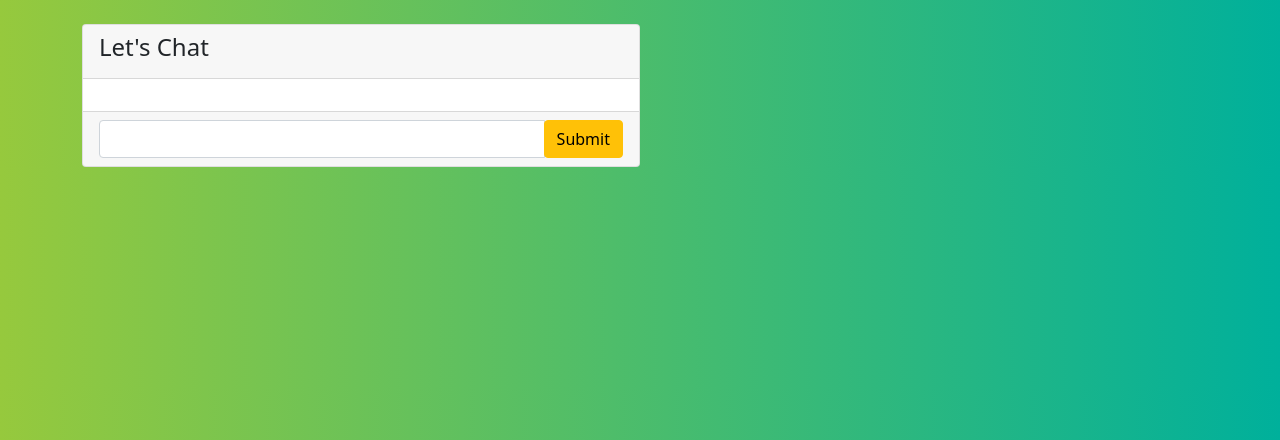
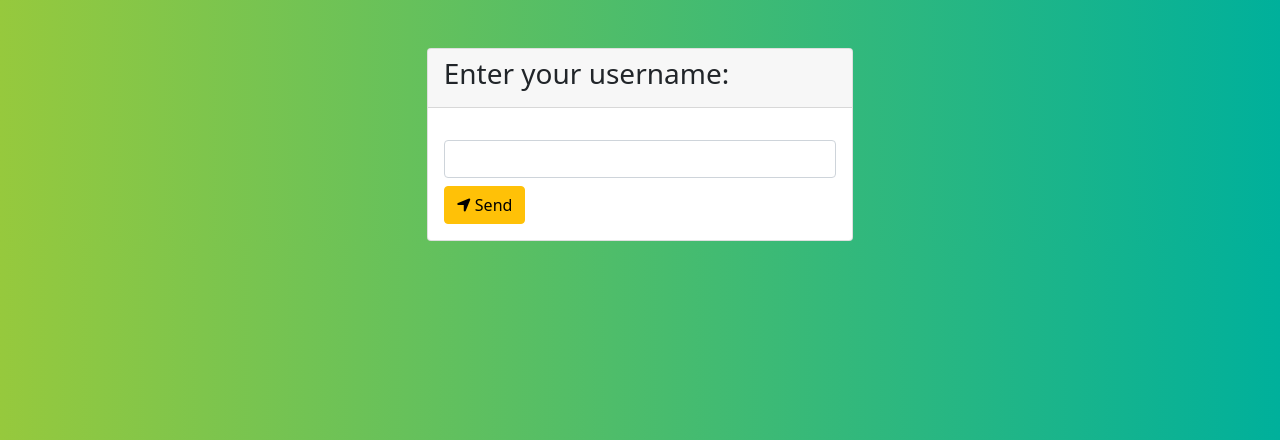
Before and after one commit to Josemiranda989/chat-javascript, a PHP site: page / in a window 1280 px wide. Shown: the part 56-496 px from the top of the page. Run offline with PHP 8.4, Linux system fonts and the light colour scheme; some libraries are stand-ins or nearby versions.

Commit message:
Mensajes y usuarios listos

```diff
--- a/src/public/css/main.css
+++ b/src/public/css/main.css
@@ -3,3 +3,7 @@ body {
     background: -webkit-linear-gradient(to right, #96c93d, #00b09b);  /* Chrome 10-25, Safari 5.1-6 */
     background: linear-gradient(to right, #96c93d, #00b09b); /* W3C, IE 10+/ Edge, Firefox 16+, Chrome 26+, Opera 12+, Safari 7+ */
 }
+
+#contentWrap {
+    display:none
+}
--- a/src/public/index.html
+++ b/src/public/index.html
@@ -7,6 +7,8 @@
   <meta name="viewport" content="width=device-width, initial-scale=1.0">
   <!-- Boostrap -->
   <link href="https://cdn.jsdelivr.net/npm/bootstrap@5.0.2/dist/css/bootstrap.min.css" rel="stylesheet" integrity="sha384-EVSTQN3/azprG1Anm3QDgpJLIm9Nao0Yz1ztcQTwFspd3yD65VohhpuuCOmLASjC" crossorigin="anonymous">
+  <!-- Font Awesome -->
+  <script src="https://kit.fontawesome.com/9539ea912e.js" crossorigin="anonymous"></script>
   <!-- Custom css -->
   <link rel="stylesheet" href="/css/main.css">
   <title>Chat Javascript</title>
@@ -18,8 +20,24 @@
     <a class="navbar-brand mx-auto" href="/">Javascript Chat</a>
   </nav>
 
-  <div class="container">
-    <div class="col-md-6 mt-4">
+  <div class="card col-md-4 mt-5 mx-auto" id="nickWrap">
+    <div class="card-header">
+      <h3>Enter your username:</h3>
+    </div>
+    <p id="nickError"></p>
+    <div class="card-body">
+      <form id="nickForm">
+        <input type="text" id="nickname" class="form-control">
+        <button type="submit" class="btn btn-warning mt-2">
+          <i class="fas fa-location-arrow"></i> Send
+        </button>
+      </form>
+    </div>
+  </div>
+
+  <div class="container" id="contentWrap">
+    <div class="row mt-2">
+      <div class="col-md-6 offset-md-1">
         <div class="card">
           <div class="card-header">
             <h4>Let's Chat</h4>
@@ -30,13 +48,28 @@
             <div class="input-group">
               <input type="text" id="message" class="form-control">
               <div class="input-group-append">
-              <input type="submit" class="btn btn-warning">
+                <button type="submit" class="btn btn-warning" name="button">
+                  <i class="fas fa-location-arrow"></i> Send
+                </button>
               </div>
             </div>
           </form>
 
         </div>
       </div>
+      <div class="col-md-3">
+        <div class="card">
+          <div class="card-header">
+            <h3>Users</h3>
+          </div>
+          <div class="card-body">
+            <div id="usernames"></div>
+          </div>
+        </div>
+      </div>
+    </div>
+
+
   </div>
 
 
--- a/src/public/js/main.js
+++ b/src/public/js/main.js
@@ -1,20 +1,51 @@
 $(function () {
+  const socket = io();
 
-    const socket = io();
+  /* Obtaining DOM elements from the interface */
+  const $messageForm = $("#message-form");
+  const $messageBox = $("#message");
+  const $chat = $("#chat");
 
-    /* Obtaining DOM elements from the interface */
-    const $messageForm = $('#message-form')
-    const $messageBox = $("#message");
-    const $chat = $("#chat");
+  /* Obtaining DOM elements from the nicknameForm */
+  const $nickForm = $("#nickForm");
+  const $nickname = $("#nickname");
+  const $nickError = $("#nickError");
+    const $users = $("#usernames");
 
-    /* Events */
-    $messageForm.submit(e => {
-        e.preventDefault();
-        socket.emit('send message', $messageBox.val())
-        $messageBox.val('')
+    $nickForm.submit(e => {
+        e.preventDefault()
+        socket.emit('new user', $nickname.val(), data => {
+            if (data) {
+                $('#nickWrap').hide();
+                $('#contentWrap').show();
+            } else {
+                $nickError.html(`
+                <div class='alert-danger'>
+                That username already exits.
+                </div>
+                `);
+            }
+            $nickname.val('');
+        })
+
     })
 
-    socket.on('new message', function (data) {
-        $chat.append(data + "<br/>")
+  /* Events */
+  $messageForm.submit((e) => {
+    e.preventDefault();
+    socket.emit("send message", $messageBox.val());
+    $messageBox.val("");
+  });
+
+  socket.on("new message", function (data) {
+      $chat.append("<b>" + data.nick + "</b>: "+ data.msg + "<br/>");
+  });
+
+    socket.on('usernames', data => {
+        let html = '';
+        for (let i = 0; i < data.length; i++) {
+            html += `<p><i class='fas fa-user'></i> ${data[i]}</p>`
+        }
+        $users.html(html);
     })
-})
+});
```
Also changed, not shown: src/sockets.js (+32 -7 lines). Lines whose indentation alone changed are shown as unchanged.
